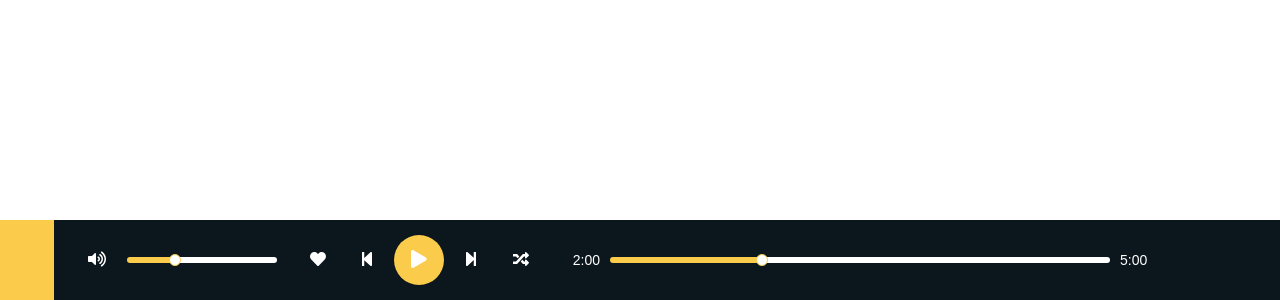
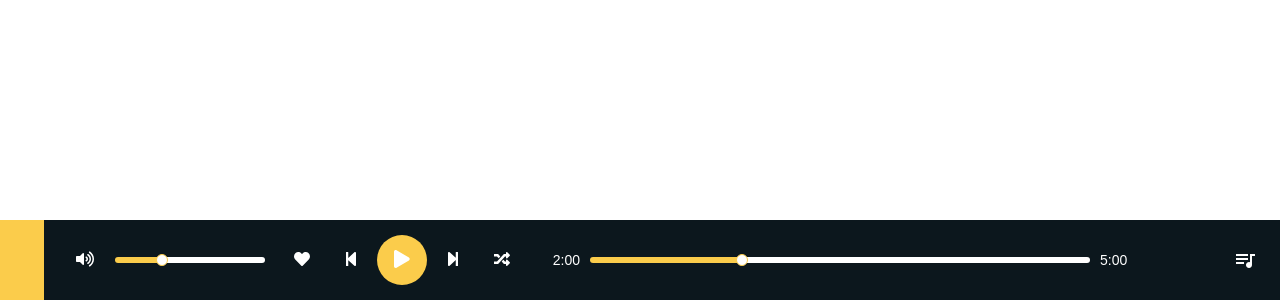
Before and after one commit to justonelife/groove, an Angular app: page / in a window 1280 px wide. Shown: the part 500-800 px from the top of the page. Built offline with nearby package versions, Linux system fonts and the light colour scheme.

Commit message:
Init sideview component

```diff
--- a/package.json
+++ b/package.json
@@ -24,6 +24,7 @@
     "@fortawesome/free-brands-svg-icons": "^5.13.0",
     "@fortawesome/free-regular-svg-icons": "^5.13.0",
     "@fortawesome/free-solid-svg-icons": "^5.13.0",
+    "material-design-icons": "^3.0.1",
     "rxjs": "~6.5.4",
     "tslib": "^1.10.0",
     "zone.js": "~0.10.2"
--- a/src/app/components/player-bar/function-bar/function-bar.component.html
+++ b/src/app/components/player-bar/function-bar/function-bar.component.html
@@ -1,3 +1,6 @@
 <div class='function-bar'>
     <app-duration></app-duration>
+    <div class='function-bar__function-btn'>
+        <app-side-view></app-side-view>
+    </div>
 </div>
--- a/src/app/components/player-bar/function-bar/function-bar.component.scss
+++ b/src/app/components/player-bar/function-bar/function-bar.component.scss
@@ -2,4 +2,11 @@
     width: 100%;
     height: 100%;
     padding: 0 15px;
+    display: flex;
+    &__function-btn {
+        display: flex;
+        justify-content: flex-end;
+        align-items: center;
+        width: 100%;
+    }
 }
--- a/src/app/components/player-bar/function-bar/function-bar.module.ts
+++ b/src/app/components/player-bar/function-bar/function-bar.module.ts
@@ -2,6 +2,7 @@ import { NgModule } from '@angular/core';
 import { CommonModule } from '@angular/common';
 import { FunctionBarComponent } from './function-bar.component';
 import { DurationModule } from './duration/duration.module';
+import { SharedModule } from '../../shared/shared.module';
 
 
 
@@ -11,7 +12,8 @@ import { DurationModule } from './duration/duration.module';
   ],
   imports: [
     CommonModule,
-    DurationModule
+    DurationModule,
+    SharedModule
   ],
   exports: [
     FunctionBarComponent
--- /dev/null
+++ b/src/app/components/shared/side-view/side-view.component.html
@@ -0,0 +1,5 @@
+<div class='side-view'>
+    <button class='side-view__toggle-btn'>
+        <span class="material-icons md-18">queue_music</span>
+    </button>
+</div>
--- /dev/null
+++ b/src/app/components/shared/side-view/side-view.component.scss
@@ -0,0 +1,24 @@
+@use '../../../../styles.scss';
+@import '~material-design-icons/iconfont/material-icons.css';
+
+$height: 40px;
+$width: 30px;
+$bgColor: transparent;
+
+.side-view {
+    width: $height;
+    height: $width;
+    .side-view__toggle-btn {
+        width: 100%;
+        height: 100%;
+        line-height: $height;
+        color: styles.$main-color--text;
+        background-color: $bgColor;
+        transition: background-color .2s ease;
+        cursor: pointer;
+        border-radius: 5px;
+        &:hover {
+            background-color: styles.$second-color--dark;
+        }
+    }
+}
--- /dev/null
+++ b/src/app/components/shared/side-view/side-view.component.ts
@@ -0,0 +1,15 @@
+import { Component, OnInit } from '@angular/core';
+
+@Component({
+  selector: 'app-side-view',
+  templateUrl: './side-view.component.html',
+  styleUrls: ['./side-view.component.scss']
+})
+export class SideViewComponent implements OnInit {
+
+  constructor() { }
+
+  ngOnInit(): void {
+  }
+
+}
--- a/src/app/components/shared/slider/slider.component.scss
+++ b/src/app/components/shared/slider/slider.component.scss
@@ -19,7 +19,7 @@ $volume-box-shadow--hover: 0 0 6px 5px rgba(255, 255, 255, .4);
     background-repeat: no-repeat;
     cursor: pointer;
     box-shadow: $volume-box-shadow;
-    transition: all .2s ease;
+    transition: height .2s ease, box-shadow .2s ease;
     &:hover {
         background-image: linear-gradient(styles.$second-color--dark, styles.$second-color--dark);
         height: $volume-height--hover;
--- a/src/styles.scss
+++ b/src/styles.scss
@@ -14,3 +14,7 @@ $second-color--dark: #fbc123;
 body {
     font-family: 'Ubuntu', sans-serif;
 }
+
+span.material-icons {
+    display: block;
+}
```
Also changed, not shown: src/app/components/shared/shared.module.ts (+5 -2 lines), 2 other files (tests, documents, lock files or other folders).
